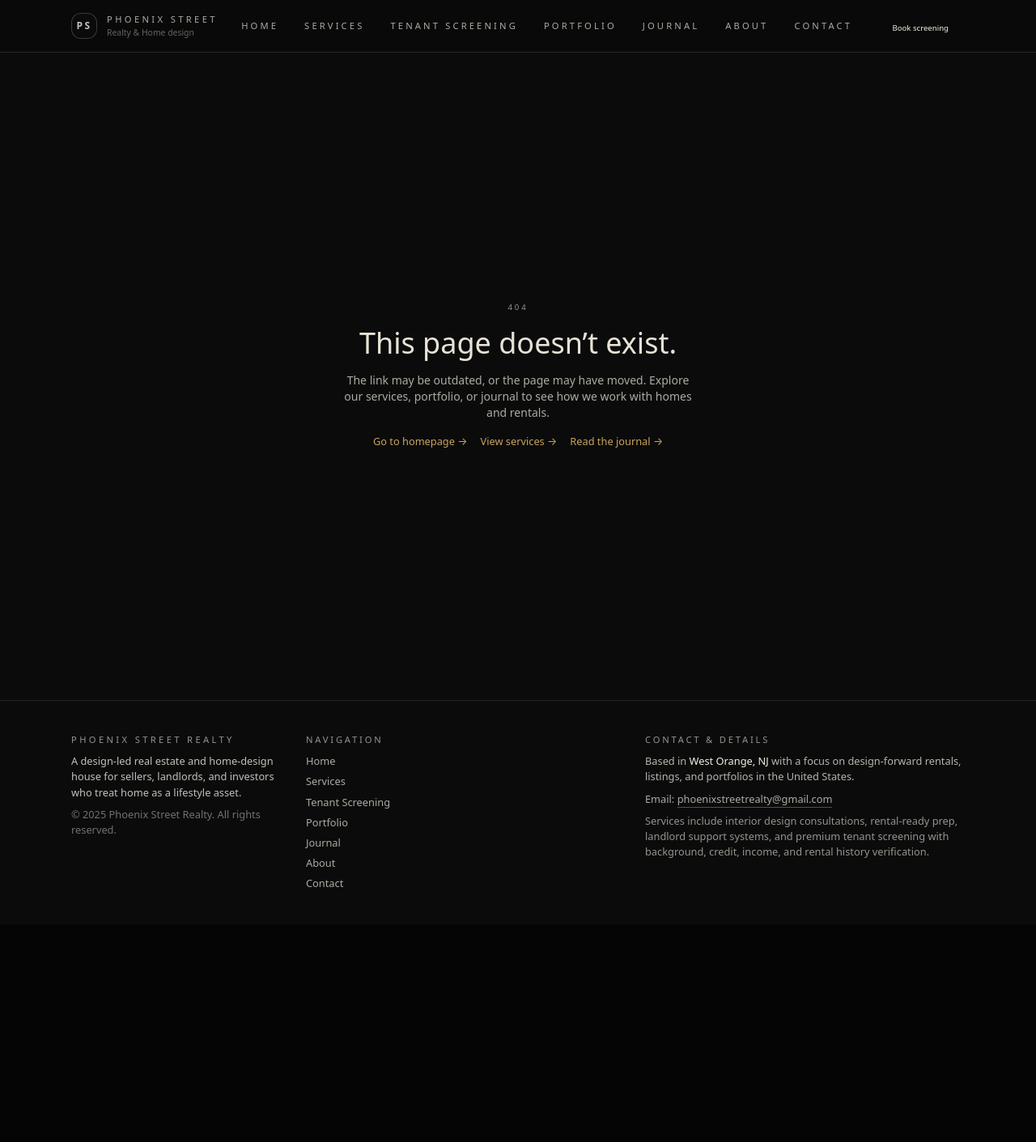
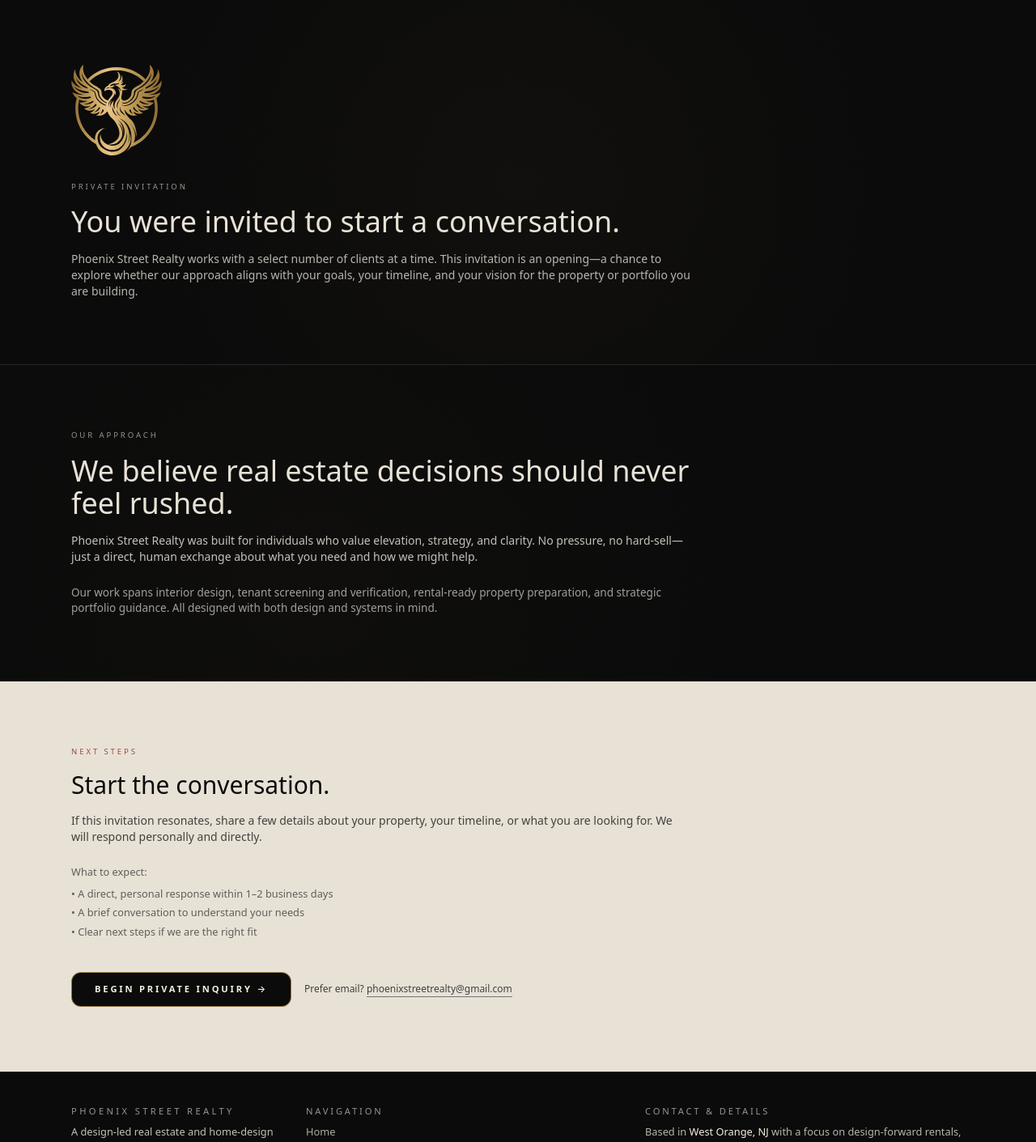
Before and after one commit to adeola-ak/phoenix-street-realty, a Next.js app: page /invite in a window 1280 px wide. Before the commit this address had no page. Shown: the top 1411 px of the page at 81% size. Before the commit the page ends 1142 px from the top, so only its background shows below. Built offline with nearby package versions, Linux system fonts and the light colour scheme.

Commit message:
Refactor HomePageClient and ServicesPageClient for improved clarity and consistency. Updated text for services and design consultations, replacing "virtual" with "interior" where appropriate. Changed anchor tags to Link components for better navigation. Adjusted header visibility on the invite page.

```diff
--- a/app/HomePageClient.tsx
+++ b/app/HomePageClient.tsx
@@ -1,6 +1,7 @@
 "use client";
 
 import { motion } from "framer-motion";
+import Link from "next/link";
 import { PrimaryButton, SecondaryButton } from "@/components/ui/PrimaryButton";
 import { JsonLd } from "@/components/seo/JsonLd";
 
@@ -84,7 +85,7 @@ function HeroSection() {
 						animate={{ opacity: 1, y: 0 }}
 						transition={{ duration: 0.7, delay: 0.2 }}
 					>
-						A high-end real-estate and design house focused on
+						A high-end real estate and design house focused on
 						minimalism, elevated interiors, and strategic value—for
 						sellers, landlords, and investors with a long-view
 						mindset.
@@ -181,9 +182,9 @@ function HeroSection() {
 
 const servicesTeaser = [
 	{
-		label: "Virtual",
-		title: "Interior Design Consults",
-		body: "Room-by-room guidance on layout, palette, and pieces—delivered privately over video.",
+		label: "Home",
+		title: "Interior Design",
+		body: "Room-by-room guidance on layout, palette, and pieces—delivered privately in your space or over video.",
 	},
 	{
 		label: "Landlord",
@@ -257,12 +258,12 @@ function ServicesTeaserSection() {
 								</p>
 							</div>
 							<div className="mt-5 text-[0.75rem] text-psr-soft-white/60">
-								<a
+								<Link
 									href="/services"
 									className="border-b border-transparent pb-[2px] text-psr-gold hover:border-psr-gold"
 								>
 									View all services →
-								</a>
+								</Link>
 							</div>
 						</motion.div>
 					))}
@@ -307,8 +308,9 @@ function BrandStatementSection() {
 						long-term assets—not one-off transactions.
 					</p>
 					<p>
-						From virtual interior consults and rent-ready prep to
-						portfolio conversations, we help sellers, landlords, and
+						From virtual interior consults, in person design
+						makeovers, and rent-ready prep to portfolio
+						conversations, we help sellers, landlords, and
 						design-minded investors make decisions that look as good
 						as they perform.
 					</p>
@@ -331,7 +333,7 @@ const audiences = [
 	},
 	{
 		label: "Design clients",
-		text: "Virtual styling and space planning with a clear point of view.",
+		text: "Styling and space planning with a clear point of view.",
 	},
 	{
 		label: "Investors",
@@ -412,12 +414,12 @@ function PortfolioTeaserSection() {
 							Spaces with a story.
 						</h2>
 					</div>
-					<a
+					<Link
 						href="/portfolio"
 						className="text-[0.7rem] tracking-[0.25em] uppercase text-psr-gold"
 					>
 						Explore the portfolio →
-					</a>
+					</Link>
 				</motion.div>
 
 				<motion.div
@@ -653,12 +655,12 @@ function JournalTeaserSection() {
 							Thoughts from inside the house.
 						</h2>
 					</div>
-					<a
+					<Link
 						href="/blog"
 						className="text-[0.7rem] tracking-[0.25em] uppercase text-psr-gold"
 					>
 						Read the journal →
-					</a>
+					</Link>
 				</motion.div>
 				<motion.p
 					className="max-w-xl text-[0.8rem] text-psr-soft-white/70"
@@ -709,7 +711,7 @@ function FinalCtaSection() {
 					transition={{ duration: 0.6, delay: 0.05 }}
 				>
 					<PrimaryButton href="/contact">
-						Submit a private inquiry
+						Submit a private inquiry →
 					</PrimaryButton>
 					<p className="text-[0.75rem] text-neutral-700">
 						Or email us at{" "}
--- /dev/null
+++ b/app/invite/InvitePageClient.tsx
@@ -0,0 +1,177 @@
+"use client";
+
+import { motion } from "framer-motion";
+import Image from "next/image";
+import { PrimaryButton } from "@/components/ui/PrimaryButton";
+
+export default function InvitePageClient() {
+	return (
+		<main className="bg-psr-charcoal text-psr-soft-white min-h-screen">
+			<HeroSection />
+			<PhilosophySection />
+			<CtaSection />
+		</main>
+	);
+}
+
+/* ------------------------- HERO ------------------------- */
+
+function HeroSection() {
+	return (
+		<section className="relative border-b border-neutral-800 bg-psr-charcoal">
+			{/* Subtle background pattern */}
+			<div className="absolute inset-0 bg-[radial-gradient(circle_at_50%_50%,rgba(200,164,93,0.03)_0%,transparent_70%)] pointer-events-none" />
+			<div className="relative mx-auto max-w-6xl px-6 py-16 md:py-20">
+				<motion.div
+					className="space-y-8"
+					initial={{ opacity: 0, y: 20 }}
+					animate={{ opacity: 1, y: 0 }}
+					transition={{ duration: 0.8 }}
+				>
+					{/* Phoenix Logo */}
+					<motion.div
+						initial={{ opacity: 0, scale: 0.9 }}
+						animate={{ opacity: 1, scale: 1 }}
+						transition={{ duration: 0.8, delay: 0.05 }}
+					>
+						<div className="relative h-20 w-20 md:h-24 md:w-24 lg:h-28 lg:w-28">
+							<Image
+								src="/phoenix-logo.svg"
+								alt="Phoenix Street Realty"
+								width={112}
+								height={112}
+								className="h-full w-full"
+							/>
+						</div>
+					</motion.div>
+
+					<motion.div
+						className="max-w-3xl space-y-4"
+						initial={{ opacity: 0, y: 20 }}
+						animate={{ opacity: 1, y: 0 }}
+						transition={{ duration: 0.8, delay: 0.2 }}
+					>
+						<p className="text-[0.6rem] tracking-[0.3em] uppercase text-psr-soft-white/60">
+							Private Invitation
+						</p>
+						<h1 className="font-[var(--font-playfair)] text-3xl md:text-4xl text-psr-ivory">
+							You were invited to start a conversation.
+						</h1>
+						<p className="text-sm text-psr-soft-white/75">
+							Phoenix Street Realty works with a select number of
+							clients at a time. This invitation is an opening—a
+							chance to explore whether our approach aligns with
+							your goals, your timeline, and your vision for the
+							property or portfolio you are building.
+						</p>
+					</motion.div>
+				</motion.div>
+			</div>
+		</section>
+	);
+}
+
+/* --------------------- PHILOSOPHY --------------------- */
+
+function PhilosophySection() {
+	return (
+		<section className="relative border-b border-neutral-800 bg-psr-charcoal">
+			{/* Subtle background pattern */}
+			<div className="absolute inset-0 bg-[radial-gradient(circle_at_30%_70%,rgba(200,164,93,0.02)_0%,transparent_60%)] pointer-events-none" />
+			<div className="relative mx-auto max-w-6xl px-6 py-16 md:py-20">
+				<motion.div
+					className="max-w-3xl space-y-4"
+					initial={{ opacity: 0, y: 24 }}
+					whileInView={{ opacity: 1, y: 0 }}
+					viewport={{ once: true, amount: 0.4 }}
+					transition={{ duration: 0.7 }}
+				>
+					<p className="text-[0.6rem] tracking-[0.3em] uppercase text-psr-soft-white/60">
+						Our Approach
+					</p>
+					<h2 className="font-[var(--font-playfair)] text-3xl md:text-4xl text-psr-ivory">
+						We believe real estate decisions should never feel
+						rushed.
+					</h2>
+					<div className="space-y-4 text-sm text-psr-soft-white/80">
+						<p>
+							Phoenix Street Realty was built for individuals who
+							value elevation, strategy, and clarity. No pressure,
+							no hard-sell—just a direct, human exchange about
+							what you need and how we might help.
+						</p>
+						<p className="text-psr-soft-white/65 text-[0.85rem] pt-2">
+							Our work spans interior design, tenant screening and
+							verification, rental-ready property preparation, and
+							strategic portfolio guidance. All designed with both
+							design and systems in mind.
+						</p>
+					</div>
+				</motion.div>
+			</div>
+		</section>
+	);
+}
+
+/* --------------------- CTA --------------------- */
+
+function CtaSection() {
+	return (
+		<section className="bg-psr-ivory text-psr-charcoal">
+			<div className="mx-auto max-w-6xl px-6 py-16 md:py-20">
+				<motion.div
+					className="max-w-3xl space-y-4"
+					initial={{ opacity: 0, y: 24 }}
+					whileInView={{ opacity: 1, y: 0 }}
+					viewport={{ once: true, amount: 0.4 }}
+					transition={{ duration: 0.7 }}
+				>
+					<p className="text-[0.6rem] tracking-[0.3em] uppercase text-psr-ember/80">
+						Next Steps
+					</p>
+					<h2 className="font-[var(--font-playfair)] text-2xl md:text-3xl">
+						Start the conversation.
+					</h2>
+					<p className="text-sm text-neutral-800/85">
+						If this invitation resonates, share a few details about
+						your property, your timeline, or what you are looking
+						for. We will respond personally and directly.
+					</p>
+					<div className="space-y-2 text-[0.8rem] text-neutral-800/70 pt-2">
+						<p>What to expect:</p>
+						<ul className="space-y-1">
+							<li>
+								• A direct, personal response within 1–2
+								business days
+							</li>
+							<li>
+								• A brief conversation to understand your needs
+							</li>
+							<li>• Clear next steps if we are the right fit</li>
+						</ul>
+					</div>
+					<motion.div
+						className="flex flex-col gap-4 pt-6 sm:flex-row sm:items-center"
+						initial={{ opacity: 0, y: 16 }}
+						whileInView={{ opacity: 1, y: 0 }}
+						viewport={{ once: true, amount: 0.4 }}
+						transition={{ duration: 0.6, delay: 0.1 }}
+					>
+						<PrimaryButton href="/contact">
+							Begin private inquiry →
+						</PrimaryButton>
+						<p className="text-[0.75rem] text-neutral-700">
+							Prefer email?{" "}
+							<a
+								href="mailto:phoenixstreetrealty@gmail.com"
+								className="border-b border-neutral-500 pb-[1px] hover:text-psr-ember"
+							>
+								phoenixstreetrealty@gmail.com
+							</a>
+						</p>
+					</motion.div>
+				</motion.div>
+			</div>
+		</section>
+	);
+}
--- /dev/null
+++ b/app/invite/page.tsx
@@ -0,0 +1,16 @@
+import type { Metadata } from "next";
+import InvitePageClient from "./InvitePageClient";
+
+export const metadata: Metadata = {
+	title: "Private Invitation | Phoenix Street Realty",
+	description:
+		"You were invited to start a private conversation with Phoenix Street Realty. A select, intentional approach to luxury real estate and design.",
+	robots: {
+		index: false,
+		follow: false,
+	},
+};
+
+export default function InvitePage() {
+	return <InvitePageClient />;
+}
--- a/app/services/ServicesPageClient.tsx
+++ b/app/services/ServicesPageClient.tsx
@@ -33,7 +33,7 @@ export default function ServicesPageClient() {
 				"@id": "https://phoenixstreetrealty.com/services#design-consults",
 				name: "Interior Design Consultations & Rental Prep",
 				serviceType:
-					"Virtual interior design consultations, rental-ready property prep, and styling.",
+					"Interior design consultations, rental-ready property prep, and styling.",
 				provider: {
 					"@type": "Organization",
 					name: "Phoenix Street Realty",
@@ -170,18 +170,18 @@ function DesignConsultsSection() {
 					transition={{ duration: 0.7 }}
 				>
 					<p className="text-[0.6rem] tracking-[0.3em] uppercase text-psr-soft-white/60">
-						Virtual Interior Design & Styling
+						Interior Design & Styling
 					</p>
 					<h2 className="font-[var(--font-playfair)] text-2xl md:text-3xl text-psr-ivory">
 						Quiet, structured, and tailored to your level of
 						involvement.
 					</h2>
 					<p className="text-sm text-psr-soft-white/80">
-						From single rooms to entire apartments, our virtual
-						design sessions focus on layout, palette, and pieces
-						that match both your taste and the property’s future—
-						whether that is a long-term rental, a sale, or simply a
-						more intentional home.
+						From single rooms to entire apartments, our design
+						sessions focus on layout, palette, and pieces that match
+						both your taste and the property’s future— whether that
+						is a long-term rental, a sale, or simply a more
+						intentional home.
 					</p>
 					<div className="grid gap-4 pt-4 text-[0.85rem] md:grid-cols-2">
 						<div className="space-y-1 text-psr-soft-white/75">
@@ -203,6 +203,7 @@ function DesignConsultsSection() {
 								After the call
 							</p>
 							<ul className="space-y-1">
+								<li>• Optional in person visit</li>
 								<li>• A concise recap of key decisions</li>
 								<li>• Shoppable links for agreed pieces</li>
 								<li>
@@ -235,13 +236,13 @@ function DesignConsultsSection() {
 					<ul className="mt-1 space-y-1">
 						<li>• Owners refreshing a primary home</li>
 						<li>• Landlords elevating a key unit</li>
-						<li>• Sellers preparing a quiet listing</li>
+						<li>• Sellers preparing for a listing</li>
 						<li>• Design clients wanting a second opinion</li>
 					</ul>
 					<p className="mt-3 text-psr-soft-white/70">
-						Sessions are conducted virtually, with follow-up
-						delivered in a clean, editorial-style recap instead of a
-						heavy design package.
+						Sessions are conducted virtually or in person, with
+						follow-up delivered in a clean, editorial-style recap
+						instead of a heavy design package.
 					</p>
 					<div className="pt-2">
 						<a
--- a/components/SiteHeaderClient.tsx
+++ b/components/SiteHeaderClient.tsx
@@ -9,6 +9,7 @@ import { PrimaryButton } from "@/components/ui/PrimaryButton";
 export function SiteHeaderClient() {
 	const [isOpen, setIsOpen] = useState(false);
 	const pathname = usePathname();
+	const isInvitePage = pathname === "/invite";
 
 	if (isOpen && typeof window !== "undefined") {
 		// noop – re-render closes panel when state changes
@@ -16,6 +17,11 @@ export function SiteHeaderClient() {
 
 	const toggleMenu = () => setIsOpen((prev) => !prev);
 	const closeMenu = () => setIsOpen(false);
+
+	// Hide entire header on invite page
+	if (isInvitePage) {
+		return null;
+	}
 
 	return (
 		<header className="sticky top-0 z-20 border-b border-neutral-800 bg-psr-charcoal/90 backdrop-blur">
```
Also changed, not shown: public/phoenix-logo.svg (added).
